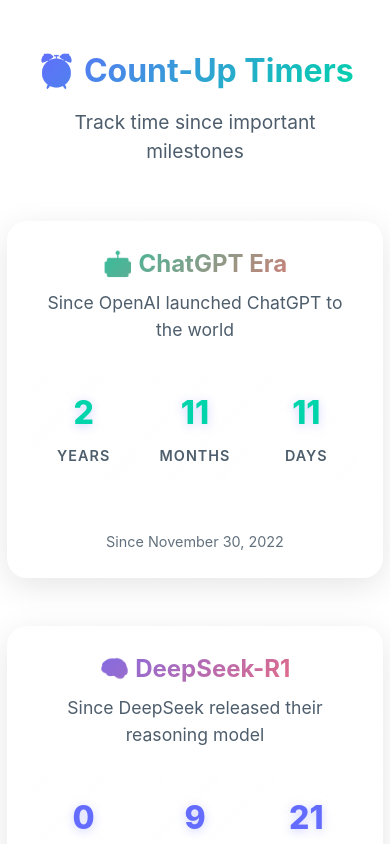
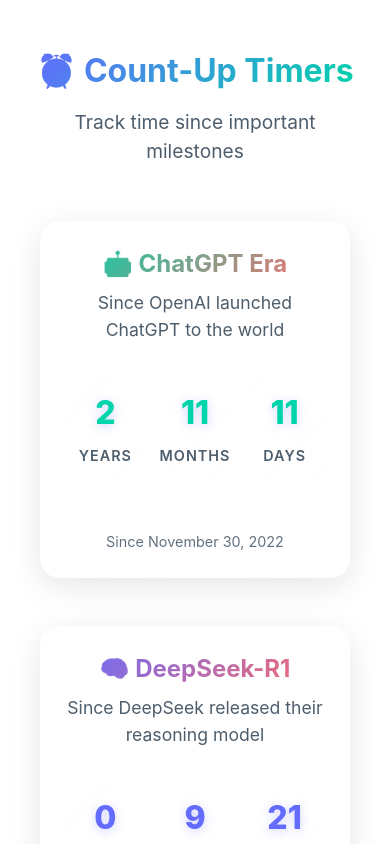
Before and after one commit to greatbody/LLM-timeline, a React (Vite) app: page / in a window 390 px wide. Shown: the top 844 px of the page. Built offline with nearby package versions, Linux system fonts and the light colour scheme.

Commit message:
style: update layout and styling for responsiveness

```diff
--- a/src/react-app/App.css
+++ b/src/react-app/App.css
@@ -1,5 +1,5 @@
 #root {
-	max-width: 1200px;
+	width: 100%;
 	margin: 0 auto;
 	padding: 2rem;
 	text-align: center;
@@ -25,10 +25,11 @@
 
 .timers-container {
 	display: flex;
-	flex-direction: column;
-	align-items: center;
+	flex-wrap: wrap;
+	justify-content: center;
 	gap: 2rem;
-	margin: 3rem 0;
+	margin: 3rem auto;
+	max-width: 100%;
 }
 
 .tech-stack {
--- a/src/react-app/components/CountUpTimer.css
+++ b/src/react-app/components/CountUpTimer.css
@@ -8,7 +8,7 @@
   backdrop-filter: blur(10px);
   box-shadow: 0 8px 32px rgba(0, 0, 0, 0.1);
   transition: transform 0.3s ease, box-shadow 0.3s ease;
-  max-width: 800px;
+  max-width: 500px;
   width: 100%;
 }
 
```
